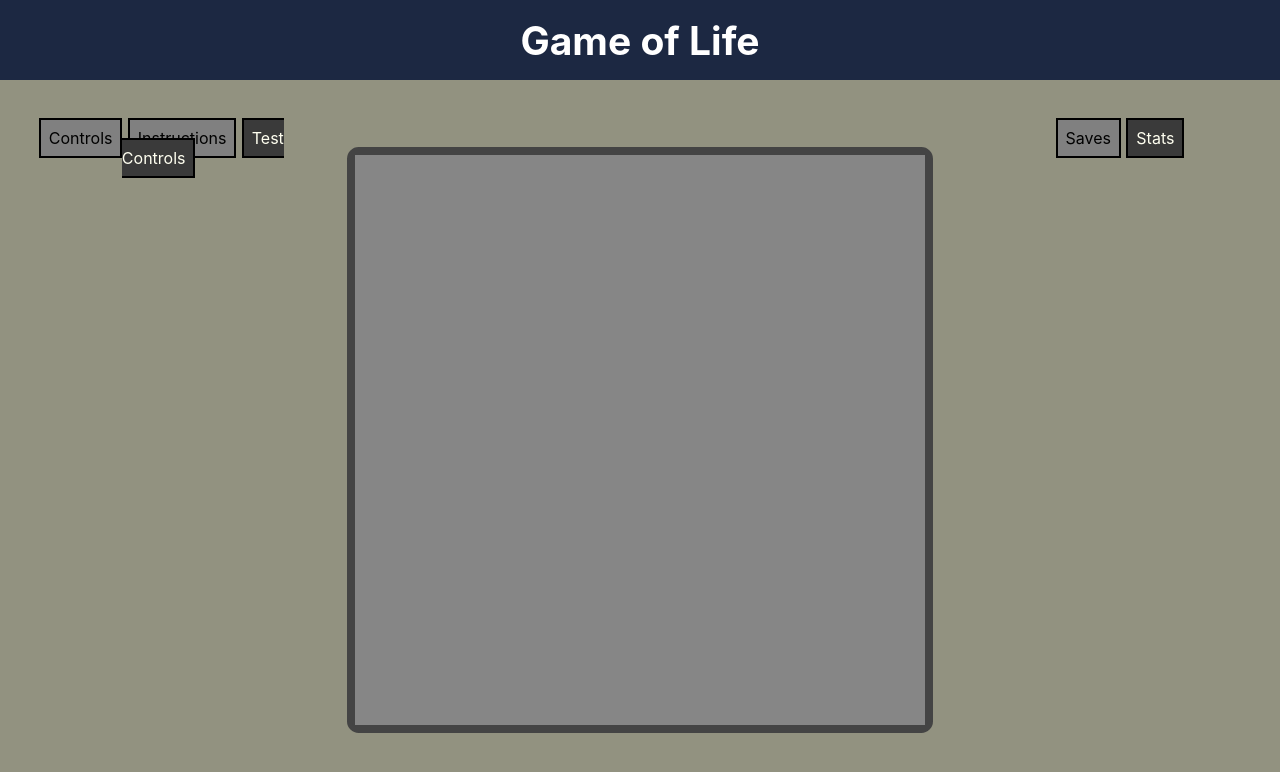
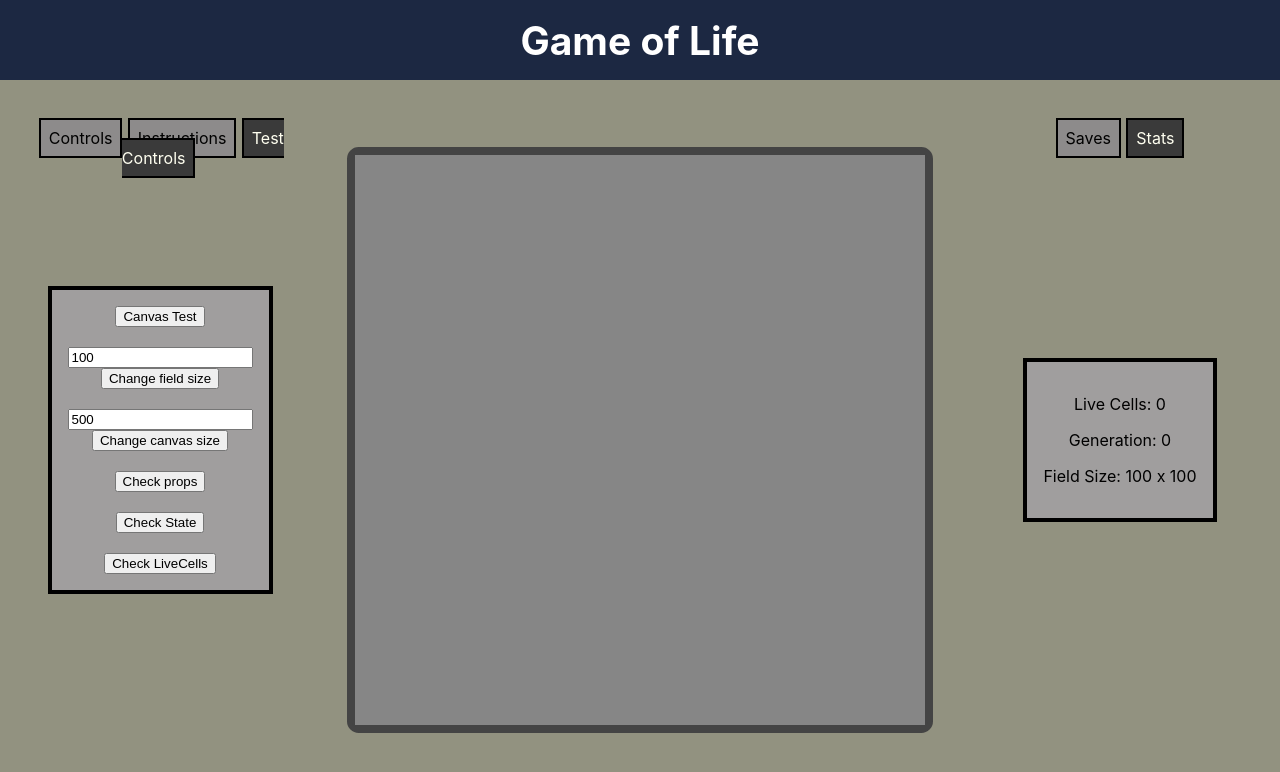
Before and after one commit to tgclayton/Gol2, a React (Create React App) app: page /test-controls/stats in a window 1280 px wide. Before the commit this address led to /. Shown: the top 772 px of the page. Built offline with nearby package versions, Linux system fonts and the light colour scheme.

Commit message:
minor style changes

```diff
--- a/src/App.css
+++ b/src/App.css
@@ -57,7 +57,7 @@
   border: 2pt solid black;
   margin: 2pt;
   text-decoration: none;
-  background: gray;
+  background: rgb(141, 139, 139);
 }
 
 .selected-nav{
@@ -81,7 +81,8 @@ width: 25%;
 .control-panel{
   border: 3pt solid black;
   padding: 1em ;
-  background-color:gray;
+  background-color:rgb(160, 158, 158);
+  /* color: white; */
 }
 
 .panel-nav {
--- a/src/App.js
+++ b/src/App.js
@@ -65,7 +65,7 @@ function App() {
   return (
     <Router>
       <Redirect to={`/`}></Redirect>
-      {/* <Redirect to={`${leftPanelDisplay}/${rightPanelDisplay}`}></Redirect> */}
+      <Redirect to={`/${leftPanelDisplay}/${rightPanelDisplay}`}></Redirect>
       <div className="App">
         <header className="App-header">
           <h2>Game of Life</h2>
```
